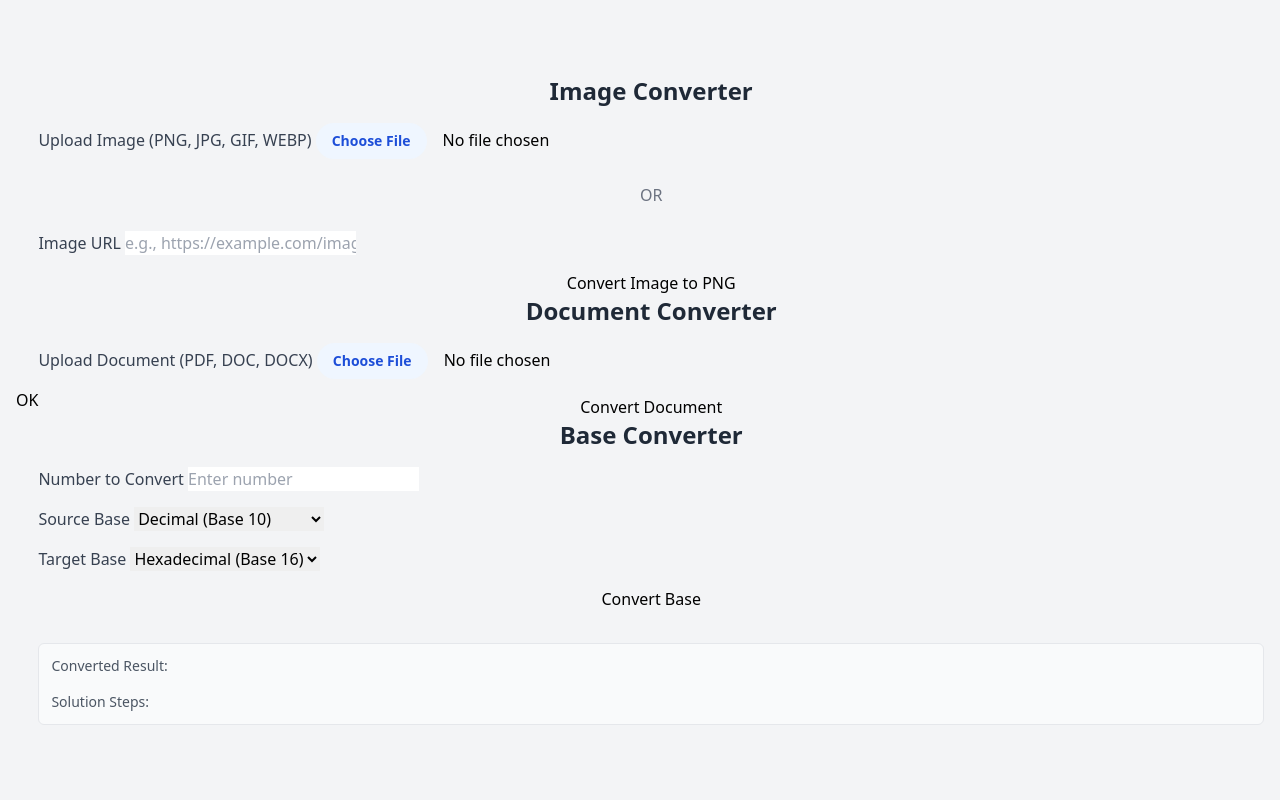
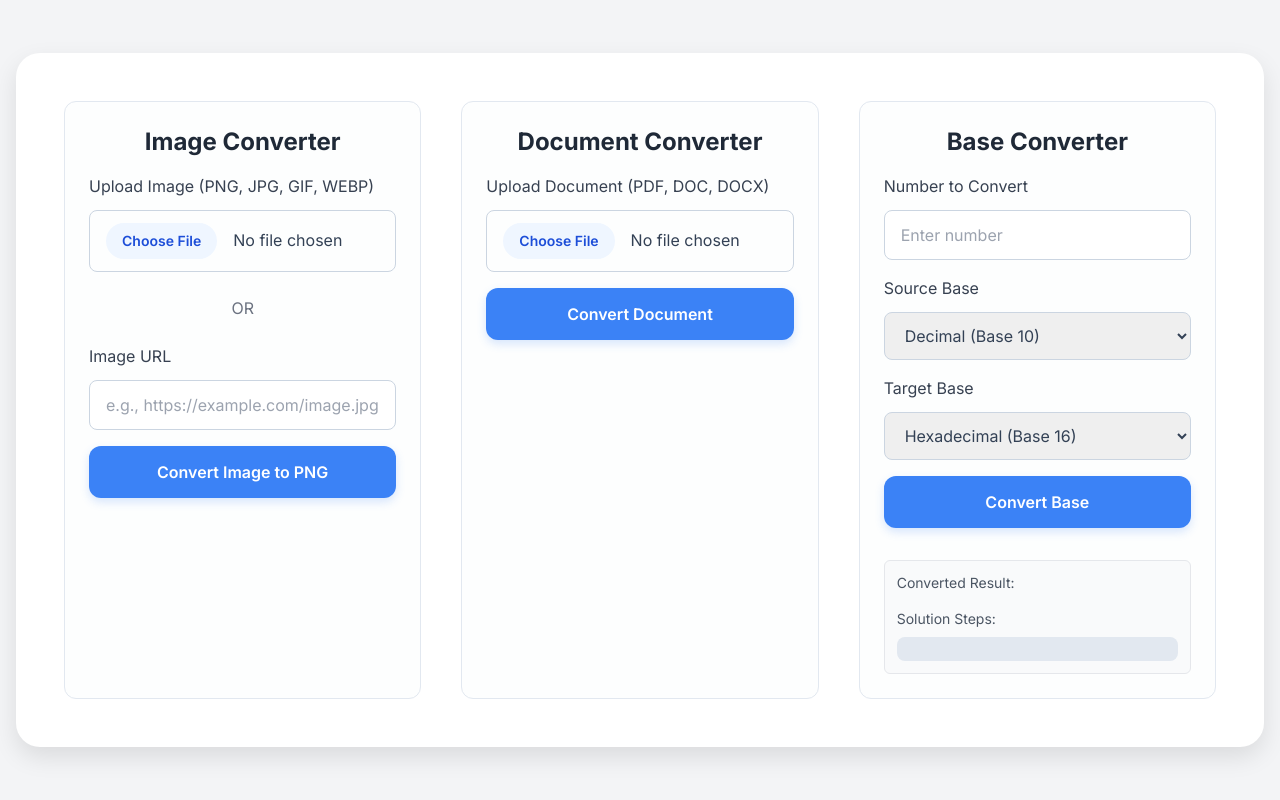
Before and after one commit to Vince0028/BenPDF, a Flask app: page / in a window 1280 px wide. Run offline with Flask 3, Linux system fonts and the light colour scheme; some libraries are stand-ins or nearby versions.

Commit message:
Update style.css

```diff
--- a/static/style.css
+++ b/static/style.css
@@ -1,85 +1,171 @@
-<!DOCTYPE html>
-<html lang="en">
-<head>
-    <meta charset="UTF-8">
-    <meta name="viewport" content="width=device-width, initial-scale=1.0">
-    <title>Universal File & Base Converter</title>
-    <script src="https://cdn.tailwindcss.com"></script>
-    <link href="https://fonts.googleapis.com/css2?family=Inter:wght@400;600;700&display=swap" rel="stylesheet">
-    <link rel="stylesheet" href="{{ url_for('static', filename='style.css') }}">
-</head>
-<body class="bg-gray-100 flex items-center justify-center min-h-screen p-4">
+body {
+    font-family: 'Inter', sans-serif;
+    background-color: #f0f4f8; /* Light blue-gray background */
+    min-height: 100vh;
+    display: flex;
+    justify-content: center;
+    align-items: center;
+    padding: 20px;
+}
+.container {
+    background-color: #ffffff;
+    padding: 3rem;
+    border-radius: 1.5rem; /* More rounded corners */
+    box-shadow: 0 10px 25px rgba(0, 0, 0, 0.1); /* Softer shadow */
+    max-width: 900px;
+    width: 100%;
+    display: grid;
+    gap: 2.5rem; /* Increased gap */
+    grid-template-columns: repeat(auto-fit, minmax(300px, 1fr)); /* Responsive grid */
+}
+.section {
+    border: 1px solid #e2e8f0; /* Light border for sections */
+    border-radius: 0.75rem;
+    padding: 1.5rem;
+    background-color: #fdfefe; /* Slightly off-white for sections */
+    display: flex;
+    flex-direction: column;
+    gap: 1.5rem;
+}
+.file-input-group, .base-input-group {
+    display: flex;
+    flex-direction: column;
+    gap: 0.75rem;
+}
+.input-field {
+    padding: 0.75rem 1rem;
+    border: 1px solid #cbd5e1; /* Gray border */
+    border-radius: 0.5rem;
+    font-size: 1rem;
+    color: #334155; /* Darker text */
+    transition: border-color 0.2s, box-shadow 0.2s;
+}
+.input-field:focus {
+    outline: none;
+    border-color: #3b82f6; /* Blue focus ring */
+    box-shadow: 0 0 0 3px rgba(59, 130, 246, 0.25);
+}
+.btn {
+    background-color: #3b82f6; /* Blue button */
+    color: white;
+    padding: 0.85rem 1.5rem;
+    border-radius: 0.75rem;
+    font-weight: 600;
+    text-align: center;
+    cursor: pointer;
+    transition: background-color 0.2s, transform 0.2s;
+    box-shadow: 0 4px 10px rgba(59, 130, 246, 0.2);
+    position: relative;
+    overflow: hidden;
+    border: none;
+}
+.btn:hover {
+    background-color: #2563eb; /* Darker blue on hover */
+    transform: translateY(-2px);
+    box-shadow: 0 6px 15px rgba(59, 130, 246, 0.3);
+}
+.btn:active {
+    transform: translateY(0);
+    box-shadow: 0 2px 5px rgba(59, 130, 246, 0.2);
+}
+.btn::before {
+    content: '';
+    position: absolute;
+    top: 50%;
+    left: 50%;
+    width: 0;
+    height: 0;
+    background: rgba(255, 255, 255, 0.2);
+    border-radius: 50%;
+    transition: width 0.4s ease-out, height 0.4s ease-out;
+    transform: translate(-50%, -50%);
+    z-index: 0;
+}
+.btn:hover::before {
+    width: 200%;
+    height: 200%;
+}
+.btn span {
+    position: relative;
+    z-index: 1;
+}
+.message-box {
+    background-color: #fff;
+    border: 1px solid #ccc;
+    border-radius: 8px;
+    padding: 20px;
+    box-shadow: 0 2px 10px rgba(0, 0, 0, 0.1);
+    position: fixed;
+    top: 50%;
+    left: 50%;
+    transform: translate(-50%, -50%);
+    z-index: 1000;
+    display: none; /* Hidden by default */
+    min-width: 300px;
+    max-width: 80%;
+    text-align: center;
+}
+.message-box button {
+    background-color: #3b82f6;
+    color: white;
+    padding: 10px 20px;
+    border: none;
+    border-radius: 5px;
+    cursor: pointer;
+    margin-top: 15px;
+    transition: background-color 0.2s ease-in-out;
+}
+.message-box button:hover {
+    background-color: #2563eb;
+}
+.message-box p {
+    margin-bottom: 15px;
+    font-size: 1.1em;
+    color: #333;
+}
+.loading-overlay {
+    position: fixed;
+    top: 0;
+    left: 0;
+    width: 100%;
+    height: 100%;
+    background: rgba(0, 0, 0, 0.5);
+    display: flex;
+    justify-content: center;
+    align-items: center;
+    z-index: 999;
+    display: none;
+}
+.spinner {
+    border: 4px solid rgba(255, 255, 255, 0.3);
+    border-top: 4px solid #fff;
+    border-radius: 50%;
+    width: 40px;
+    height: 40px;
+    animation: spin 1s linear infinite;
+}
+@keyframes spin {
+    0% { transform: rotate(0deg); }
+    100% { transform: rotate(360deg); }
+}
+/* Styles for the Solution Steps display */
+#baseConversionSolution {
+    line-height: 1.6; /* Increase line spacing for better readability */
+    padding: 0.75rem; /* Add some padding around the text */
+    background-color: #e2e8f0; /* Slightly different background for distinction */
+    border-radius: 0.5rem;
+    margin-top: 0.5rem; /* Add some margin from the "Solution Steps:" label */
+}
 
-    <div class="message-box" id="messageBox">
-        <p id="messageText"></p>
-        <button onclick="hideMessageBox()">OK</button>
-    </div>
-
-    <div class="loading-overlay" id="loadingOverlay">
-        <div class="spinner"></div>
-    </div>
-
-    <div class="container">
-        <!-- Image Converter Section -->
-        <div class="section flex flex-col gap-4">
-            <h2 class="text-2xl font-bold text-gray-800 text-center">Image Converter</h2>
-            <div class="file-input-group">
-                <label for="imageFileInput" class="text-gray-700 font-medium">Upload Image (PNG, JPG, GIF, WEBP)</label>
-                <input type="file" id="imageFileInput" accept=".png,.jpg,.jpeg,.gif,.webp" class="input-field file:mr-4 file:py-2 file:px-4 file:rounded-full file:border-0 file:text-sm file:font-semibold file:bg-blue-50 file:text-blue-700 hover:file:bg-blue-100 cursor-pointer">
-            </div>
-            <div class="text-center text-gray-500 my-2">OR</div>
-            <div class="file-input-group">
-                <label for="imageUrlInput" class="text-gray-700 font-medium">Image URL</label>
-                <input type="url" id="imageUrlInput" placeholder="e.g., https://example.com/image.jpg" class="input-field">
-            </div>
-            <button onclick="convertImage()" class="btn"><span>Convert Image to PNG</span></button>
-        </div>
-
-        <!-- Document Converter Section -->
-        <div class="section flex flex-col gap-4">
-            <h2 class="text-2xl font-bold text-gray-800 text-center">Document Converter</h2>
-            <div class="file-input-group">
-                <label for="documentFileInput" class="text-gray-700 font-medium">Upload Document (PDF, DOC, DOCX)</label>
-                <input type="file" id="documentFileInput" accept=".pdf,.doc,.docx" class="input-field file:mr-4 file:py-2 file:px-4 file:rounded-full file:border-0 file:text-sm file:font-semibold file:bg-blue-50 file:text-blue-700 hover:file:bg-blue-100 cursor-pointer">
-            </div>
-            <button onclick="convertDocument()" class="btn"><span>Convert Document</span></button>
-        </div>
-
-        <!-- Binary / Base Converter Section -->
-        <div class="section flex flex-col gap-4">
-            <h2 class="text-2xl font-bold text-gray-800 text-center">Base Converter</h2>
-            <div class="base-input-group">
-                <label for="baseInputValue" class="text-gray-700 font-medium">Number to Convert</label>
-                <input type="text" id="baseInputValue" placeholder="Enter number" class="input-field">
-            </div>
-            <div class="base-input-group">
-                <label for="sourceBaseSelect" class="text-gray-700 font-medium">Source Base</label>
-                <select id="sourceBaseSelect" class="input-field">
-                    <option value="binary">Binary (Base 2)</option>
-                    <option value="decimal" selected>Decimal (Base 10)</option>
-                    <option value="octal">Octal (Base 8)</option>
-                    <option value="hexadecimal">Hexadecimal (Base 16)</option>
-                </select>
-            </div>
-            <div class="base-input-group">
-                <label for="targetBaseSelect" class="text-gray-700 font-medium">Target Base</label>
-                <select id="targetBaseSelect" class="input-field">
-                    <option value="binary">Binary (Base 2)</option>
-                    <option value="decimal">Decimal (Base 10)</option>
-                    <option value="octal">Octal (Base 8)</option>
-                    <option value="hexadecimal" selected>Hexadecimal (Base 16)</option>
-                </select>
-            </div>
-            <button onclick="convertBase()" class="btn"><span>Convert Base</span></button>
-            <div class="mt-4 p-3 bg-gray-50 border border-gray-200 rounded-md">
-                <p class="text-sm font-medium text-gray-600">Converted Result:</p>
-                <p id="baseConversionResult" class="text-lg font-bold text-blue-700 break-words"></p>
-                <p class="text-sm font-medium text-gray-600 mt-4">Solution Steps:</p>
-                <pre id="baseConversionSolution" class="text-sm text-gray-800 whitespace-pre-wrap font-mono"></pre>
-            </div>
-        </div>
-    </div>
-
-    <script src="{{ url_for('static', filename='script.js') }}"></script>
-</body>
-</html>
+@media (max-width: 768px) {
+    .container {
+        grid-template-columns: 1fr;
+        padding: 1.5rem;
+    }
+    .section {
+        padding: 1rem;
+    }
+    .btn {
+        padding: 0.75rem 1rem;
+    }
+}
```
